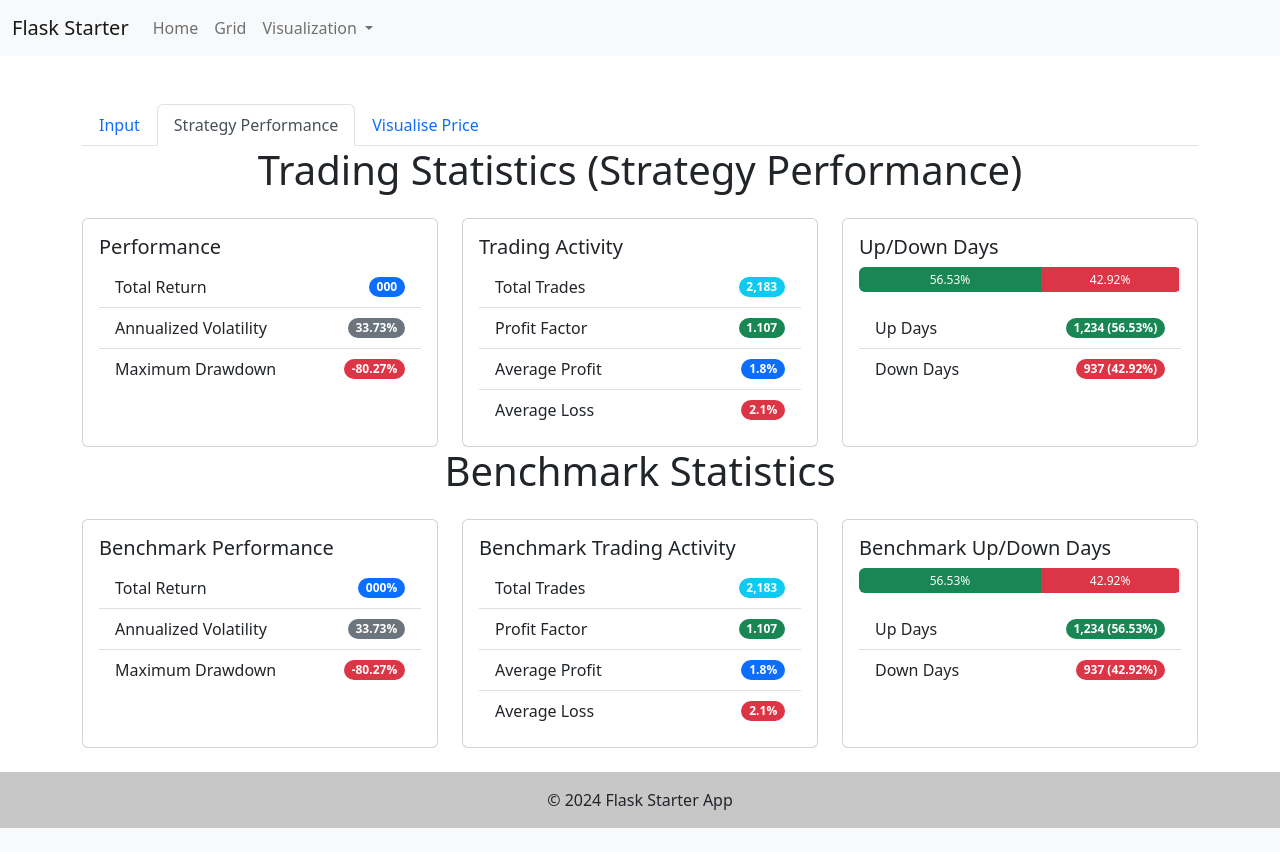
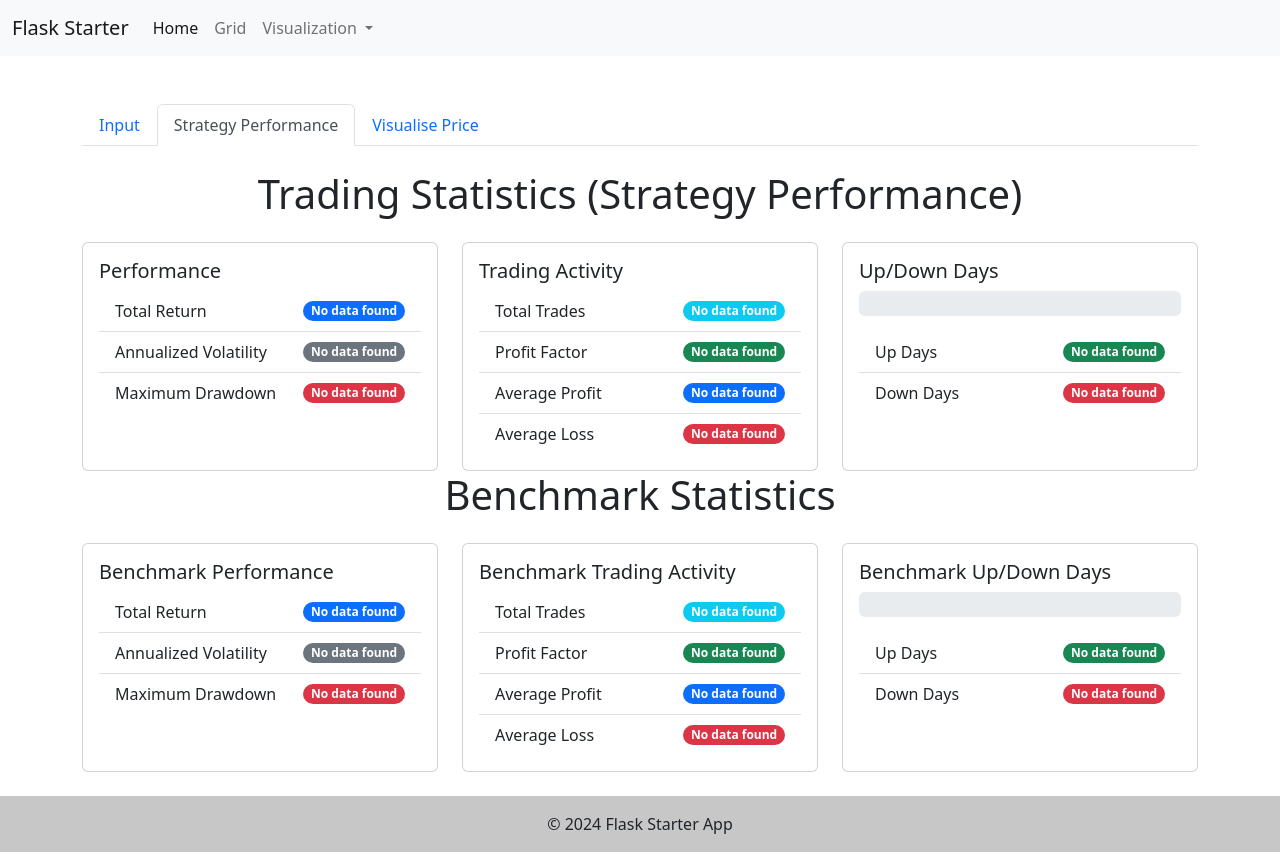
Before and after one commit to wilfredhuang/StockmarketTechnicalAnalyzer, a Flask app: page /stock-page in a window 1280 px wide, after a click on "Strategy Performance". Before the commit the page ends 828 px from the top, so only its background shows below. Run offline with Flask 3, Linux system fonts and the light colour scheme; some libraries are stand-ins or nearby versions.

Commit message:
Stock Statistics Web App Display Pt3
- Replaced card elements inner html with default no data found values
- Added processing for strategy #2

```diff
--- a/app/routes/stock.py
+++ b/app/routes/stock.py
@@ -8,8 +8,7 @@ import json
 from flask import Blueprint
 
 from app.helpers.market_utils import (ema_crossover_rsi_strategy, ema_crossover_strategy,
-    fetch_stock_data, indicator_ml_strategy, process_data, rsi_adx_strategy, visualise_pricechart)
-from app.helpers.utils import benchmark_performance, strategy_peformance
+    fetch_stock_data, indicator_ml_strategy, rsi_adx_strategy)
 
 stock_bp = Blueprint('stock', __name__)
 
@@ -55,34 +54,33 @@ def process_stock_data_request():
             fig = data_statistics[2]
             # Convert the figure to JSON
             graphJSON = json.dumps(fig, cls=plotly.utils.PlotlyJSONEncoder)
-            #print(f"Chart URL is {chart_url}")
+
             return jsonify(image_url='static/data/plot_strategy_ema.png', benchmark_data=benchmark_data, strat_perf_data=strat_perf_data, graphJSON=graphJSON)
         case "2":
             print("2")
-            ema_crossover_rsi_strategy()
-            return jsonify(image_url='static/data/plot_strategy_ema_rsi.png', stock_price_url='', stat_data="Hello Option 2")
+            data_statistics = ema_crossover_rsi_strategy()
+            benchmark_data = data_statistics[0]
+            strat_perf_data = data_statistics[1]
+            fig = data_statistics[2]
+            # Convert the figure to JSON
+            graphJSON = json.dumps(fig, cls=plotly.utils.PlotlyJSONEncoder)
+
+            return jsonify(image_url='static/data/plot_strategy_ema_rsi.png', benchmark_data=benchmark_data, strat_perf_data=strat_perf_data, graphJSON=graphJSON)
         case "3":
             print("3")
-            rsi_adx_strategy()
-            return jsonify(image_url='static/data/plot_strategy_rsi_adx.png', stock_price_url='', stat_data="Hello Option 3")
+            data_statistics = rsi_adx_strategy()
+            benchmark_data = data_statistics[0]
+            strat_perf_data = data_statistics[1]
+            fig = data_statistics[2]
+            # Convert the figure to JSON
+            graphJSON = json.dumps(fig, cls=plotly.utils.PlotlyJSONEncoder)
+            return jsonify(image_url='static/data/plot_strategy_rsi_adx.png', benchmark_data=benchmark_data, strat_perf_data=strat_perf_data, graphJSON=graphJSON)
         case "4":
             print("4")
             indicator_ml_strategy()
-            return jsonify(image_url='static/data/plot_strategy_ml_indicator.png', stock_price_url='', stat_data="Hello Option 4")
+            return jsonify(image_url='static/data/plot_strategy_ml_indicator.png', benchmark_data=benchmark_data, strat_perf_data=strat_perf_data, graphJSON=graphJSON)
         case _:
             print("No option selected")
 
     # Respond with the default image path
-    return jsonify(image_url='static/data/plot.png', title="changed title!", benchmark_data=benchmark_data, strat_perf_data=strat_perf_data)
-
-
-@stock_bp.route('/visualise-stock-price', methods=['POST'])
-def visualise_stock_price_request():
-    visualise_pricechart()
-    return jsonify(image_url='static/data/plot.png', data_message="Test")
-
-
-# @stock_bp.route('/sample-post', methods=['POST'])
-# def sample_post():
-#     sampleFunc()
-#     return jsonify({"message": "Data fetched successfully"})
+    return jsonify(image_url='static/data/plot.png', benchmark_data=benchmark_data, strat_perf_data=strat_perf_data)
--- a/app/static/js/custom/new_stonk.js
+++ b/app/static/js/custom/new_stonk.js
@@ -1,26 +1,4 @@
 document.addEventListener("DOMContentLoaded", function () {
-  // Bootstrap Tab (JS Code for this may not be needed)
-  const tabs = document.querySelectorAll(".nav-link");
-  const tabContents = document.querySelectorAll(".tab-pane");
-
-  tabs.forEach((tab) => {
-    tab.addEventListener("click", function (event) {
-      event.preventDefault(); // Prevent default anchor click behavior
-
-      // Remove active class from all tabs and hide all tab contents
-      tabs.forEach((t) => t.classList.remove("active"));
-      tabContents.forEach((content) =>
-        content.classList.remove("show", "active")
-      );
-
-      // Add active class to the clicked tab and show corresponding content
-      this.classList.add("active");
-      const target = document.querySelector(this.getAttribute("href"));
-      target.classList.add("show", "active");
-    });
-  });
-  //
-
   // Generic function template to send requests with fetch
   function sendRequest(url, method, data) {
     return fetch(url, {
--- a/app/templates/new_stonk.html
+++ b/app/templates/new_stonk.html
@@ -136,6 +136,7 @@
     role="tabpanel"
     aria-labelledby="strategy-tab"
   >
+    <br>
     <div class="show-graph"></div>
     <!-- Trading Statistics (Strategy Performance) -->
     <h1 class="text-center mb-4">Trading Statistics (Strategy Performance)</h1>
@@ -152,7 +153,7 @@
                 <span
                   class="badge bg-primary rounded-pill"
                   id="sp_total_return_display"
-                  >000</span
+                  >No data found</span
                 >
               </li>
               <li
@@ -162,7 +163,7 @@
                 <span
                   class="badge bg-secondary rounded-pill"
                   id="sp_annualised_volatility_display"
-                  >33.73%</span
+                  >No data found</span
                 >
               </li>
               <li
@@ -172,7 +173,7 @@
                 <span
                   class="badge bg-danger rounded-pill"
                   id="sp_maximum_drawdown_display"
-                  >-80.27%</span
+                  >No data found</span
                 >
               </li>
             </ul>
@@ -191,7 +192,7 @@
                 <span
                   class="badge bg-info rounded-pill"
                   id="sp_total_trades_display"
-                  >2,183</span
+                  >No data found</span
                 >
               </li>
               <li
@@ -201,7 +202,7 @@
                 <span
                   class="badge bg-success rounded-pill"
                   id="sp_profit_factor_display"
-                  >1.107</span
+                  >No data found</span
                 >
               </li>
               <li
@@ -211,7 +212,7 @@
                 <span
                   class="badge bg-primary rounded-pill"
                   id="sp_average_profit_display"
-                  >1.8%</span
+                  >No data found</span
                 >
               </li>
               <li
@@ -221,7 +222,7 @@
                 <span
                   class="badge bg-danger rounded-pill"
                   id="sp_average_loss_display"
-                  >2.1%</span
+                  >No data found</span
                 >
               </li>
             </ul>
@@ -237,23 +238,23 @@
                 class="progress-bar bg-success"
                 role="progressbar"
                 id="sp_up_days_progress"
-                style="width: 56.53%"
-                aria-valuenow="56.53"
+                style="width: 0%"
+                aria-valuenow="0"
                 aria-valuemin="0"
                 aria-valuemax="100"
               >
-                56.53%
+              No data found
               </div>
               <div
                 class="progress-bar bg-danger"
                 role="progressbar"
                 id="sp_down_days_progress"
-                style="width: 42.92%"
-                aria-valuenow="42.92"
+                style="width: 0%"
+                aria-valuenow="0"
                 aria-valuemin="0"
                 aria-valuemax="100"
               >
-                42.92%
+              No data found
               </div>
             </div>
             <ul class="list-group list-group-flush">
@@ -264,7 +265,7 @@
                 <span
                   class="badge bg-success rounded-pill"
                   id="sp_up_days_display"
-                  >1,234 (56.53%)</span
+                  >No data found</span
                 >
               </li>
               <li
@@ -274,7 +275,7 @@
                 <span
                   class="badge bg-danger rounded-pill"
                   id="sp_down_days_display"
-                  >937 (42.92%)</span
+                  >No data found</span
                 >
               </li>
             </ul>
@@ -300,7 +301,7 @@
                 <span
                   class="badge bg-primary rounded-pill"
                   id="bm_total_return_display"
-                  >000%</span
+                  >No data found</span
                 >
               </li>
               <li
@@ -310,7 +311,7 @@
                 <span
                   class="badge bg-secondary rounded-pill"
                   id="bm_annualised_volatility_display"
-                  >33.73%</span
+                  >No data found</span
                 >
               </li>
               <li
@@ -320,7 +321,7 @@
                 <span
                   class="badge bg-danger rounded-pill"
                   id="bm_maximum_drawdown_display"
-                  >-80.27%</span
+                  >No data found</span
                 >
               </li>
             </ul>
@@ -339,7 +340,7 @@
                 <span
                   class="badge bg-info rounded-pill"
                   id="bm_total_trades_display"
-                  >2,183</span
+                  >No data found</span
                 >
               </li>
               <li
@@ -349,7 +350,7 @@
                 <span
                   class="badge bg-success rounded-pill"
                   id="bm_profit_factor_display"
-                  >1.107</span
+                  >No data found</span
                 >
               </li>
               <li
@@ -359,7 +360,7 @@
                 <span
                   class="badge bg-primary rounded-pill"
                   id="bm_average_profit_display"
-                  >1.8%</span
+                  >No data found</span
                 >
               </li>
               <li
@@ -369,7 +370,7 @@
                 <span
                   class="badge bg-danger rounded-pill"
                   id="bm_average_loss_display"
-                  >2.1%</span
+                  >No data found</span
                 >
               </li>
             </ul>
@@ -385,23 +386,23 @@
                 class="progress-bar bg-success"
                 role="progressbar"
                 id="bm_up_days_progress"
-                style="width: 56.53%"
-                aria-valuenow="56.53"
+                style="width: 0%"
+                aria-valuenow="0"
                 aria-valuemin="0"
                 aria-valuemax="100"
               >
-                56.53%
+              No data found
               </div>
               <div
                 class="progress-bar bg-danger"
                 role="progressbar"
                 id="bm_down_days_progress"
-                style="width: 42.92%"
-                aria-valuenow="42.92"
+                style="width: 0%"
+                aria-valuenow="0"
                 aria-valuemin="0"
                 aria-valuemax="100"
               >
-                42.92%
+              No data found
               </div>
             </div>
             <ul class="list-group list-group-flush">
@@ -412,7 +413,7 @@
                 <span
                   class="badge bg-success rounded-pill"
                   id="bm_up_days_display"
-                  >1,234 (56.53%)</span
+                  >No data found</span
                 >
               </li>
               <li
@@ -422,7 +423,7 @@
                 <span
                   class="badge bg-danger rounded-pill"
                   id="bm_down_days_display"
-                  >937 (42.92%)</span
+                  >No data found</span
                 >
               </li>
             </ul>
```
Also changed, not shown: app/helpers/market_utils.py (+23 -6 lines), app/helpers/utils.py (+0 -82 lines).
